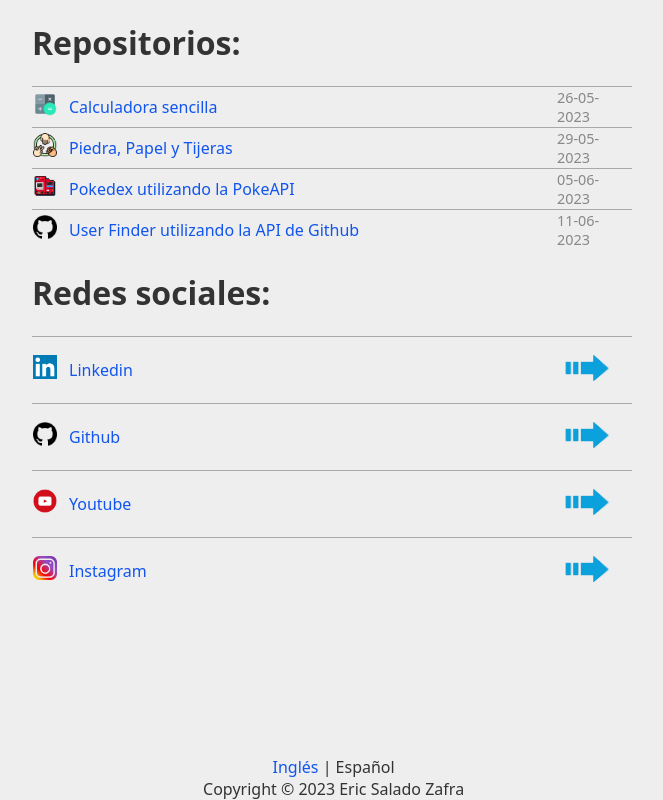
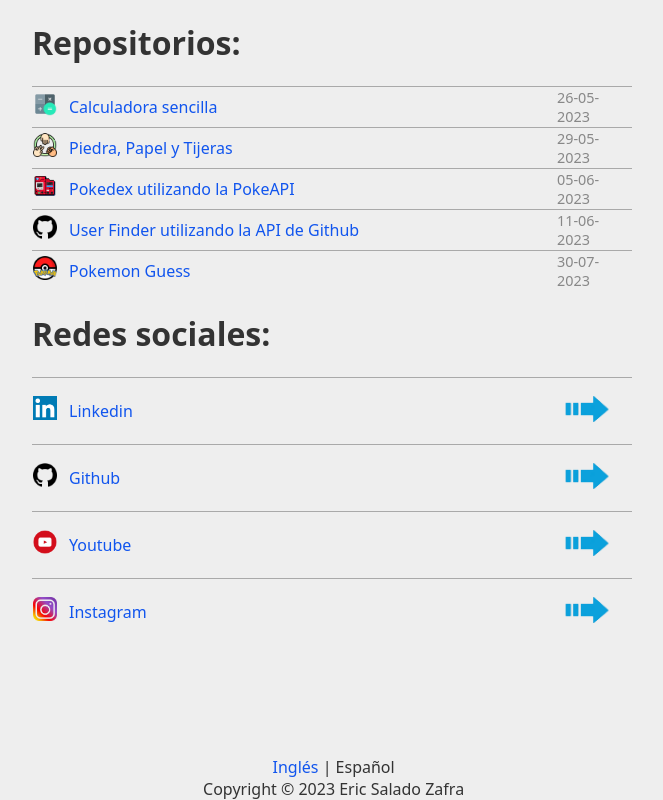
Before and after one commit to esaza/ericsaza.github.io, a plain HTML site: page es/index.html in a window 1280 px wide. Shown: the whole page, without its empty margins (308-971 px from the left). Drawn offline with Linux system fonts and the light colour scheme.

Commit message:
Pokémon guess page added

```diff
--- a/es/index.html
+++ b/es/index.html
@@ -62,6 +62,17 @@
           <a href="https://ericsaza.github.io/User-Finder-using-Github-API/">User Finder utilizando la API de Github</a>
         </td>
         <td>11-06-2023</td>
+      </tr>
+      <tr>
+        <td>
+          <a href="https://ericsaza.github.io/Pokemon-guess/">
+            <img src="../img/logo_guess.png" alt="logo_calc" width="24" height="24">
+          </a>
+        </td>
+        <td>
+          <a href="https://ericsaza.github.io/Pokemon-guess/">Pokemon Guess</a>
+        </td>
+        <td>30-07-2023</td>
       </tr>
     </table>
 
```
Also changed, not shown: index.html (+11 -0 lines), img/logo_guess.png (added).
